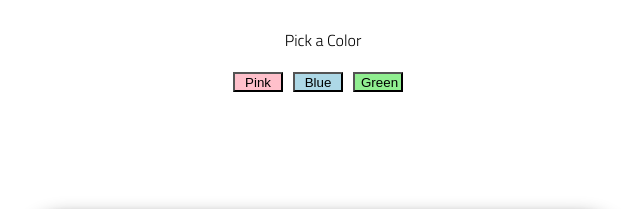
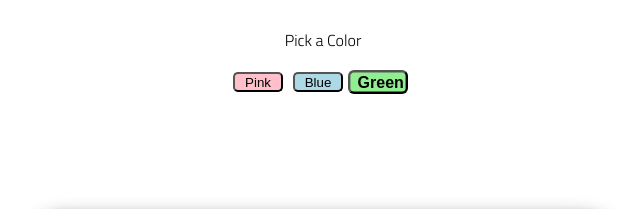
Before and after one commit to pm-wilson/Lab03-NameTag, a plain HTML site: page index.html in a window 1280 px wide. Shown: the part 197-406 px from the top of the page, 317-957 px from the left. Drawn offline with Linux system fonts and the light colour scheme.

Commit message:
button color indicator updated

```diff
--- a/app.js
+++ b/app.js
@@ -13,19 +13,36 @@ function updateName() {
 function changePink() {
   const elementToChange = document.getElementById("color-to-change");
 
+  unSelectAllButtons();
+  selectButton("pink");
   elementToChange.style.background = "pink";
 }
 
 function changeBlue() {
   const elementToChange = document.getElementById("color-to-change");
 
+  unSelectAllButtons();
+  selectButton("blue");
   elementToChange.style.background = "lightblue";
 }
 
 function changeGreen() {
   const elementToChange = document.getElementById("color-to-change");
 
+  unSelectAllButtons();
+  selectButton("green");
   elementToChange.style.background = "lightgreen";
+}
+
+function selectButton(buttonID) {
+  document.getElementById(buttonID).classList.add("selected");
+  console.log("select button");
+}
+
+function unSelectAllButtons() {
+  document.getElementById("pink").classList.remove("selected");
+  document.getElementById("blue").classList.remove("selected");
+  document.getElementById("green").classList.remove("selected");
 }
 
 function onLoad() {
--- a/styles/style.css
+++ b/styles/style.css
@@ -96,6 +96,7 @@ body {
 .button {
   height: 20px;
   width: 50px;
+  border-radius: 5px;
 }
 
 #pink {
@@ -109,3 +110,8 @@ body {
 #green {
   background: lightgreen;
 }
+
+.selected {
+  font-weight: bold;
+  transform: scale(1.2);
+}
```
